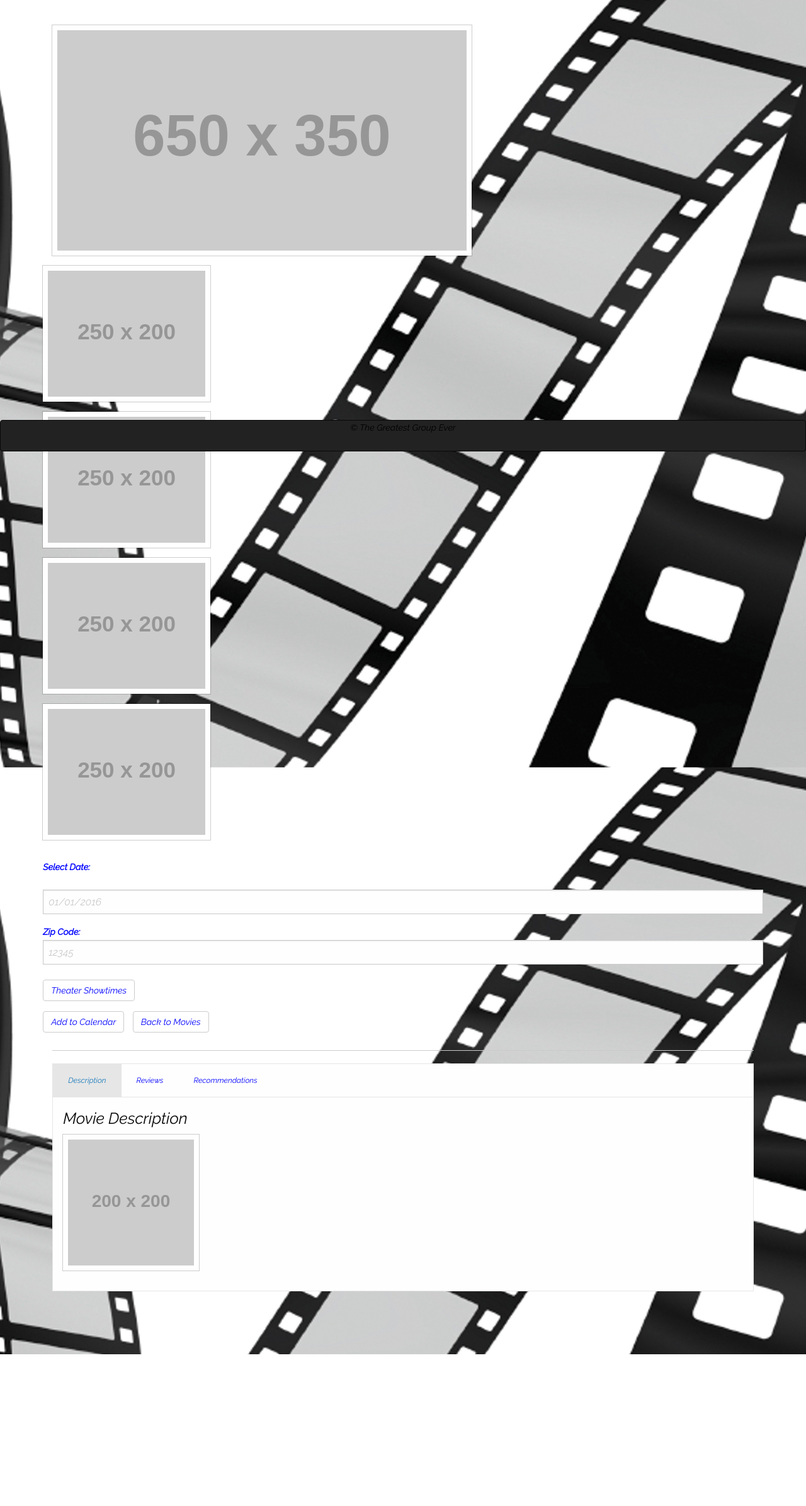
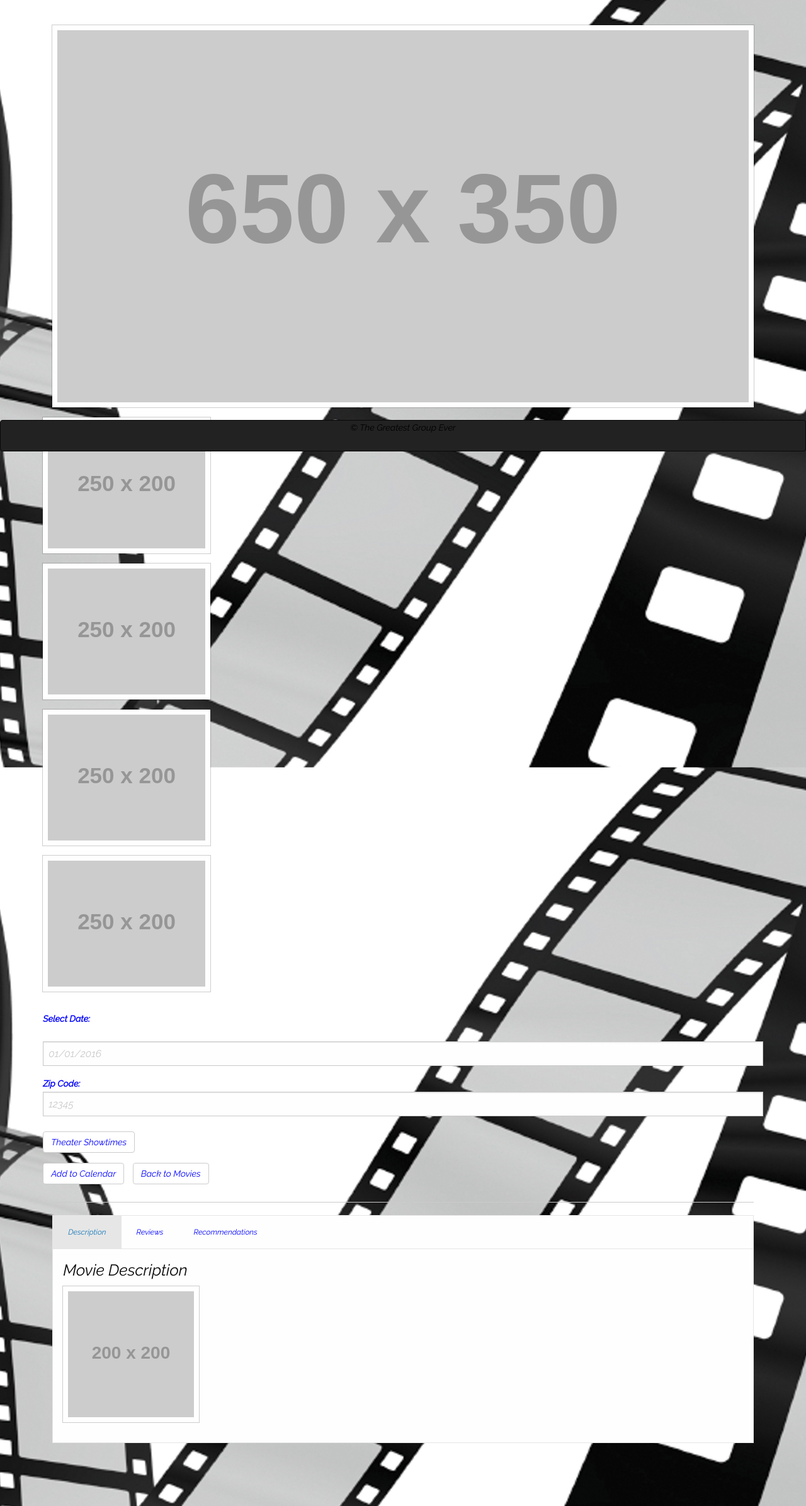
Before and after one commit to AdamJahur/projectOne, a PHP site: page /secondPage.html in a window 1280 px wide. Shown: the part 83-2475 px from the top of the page at 63% size. Before the commit the page ends 2234 px from the top, so only its background shows below. Run offline with PHP 8.4, Linux system fonts and the light colour scheme; grey boxes labelled with a size stand in for pictures from a placeholder-image service; some libraries are stand-ins or nearby versions.

Commit message:
Fixed Large Image

```diff
--- a/assets/css/movieDescriptionPage.css
+++ b/assets/css/movieDescriptionPage.css
@@ -66,8 +66,8 @@ h3, .date-picker, .middle{
 	font-size: 30pt;
 }
 
-img {
-
+#largeImage {
+	width: 100%;
 }
 
 h5 {
```
